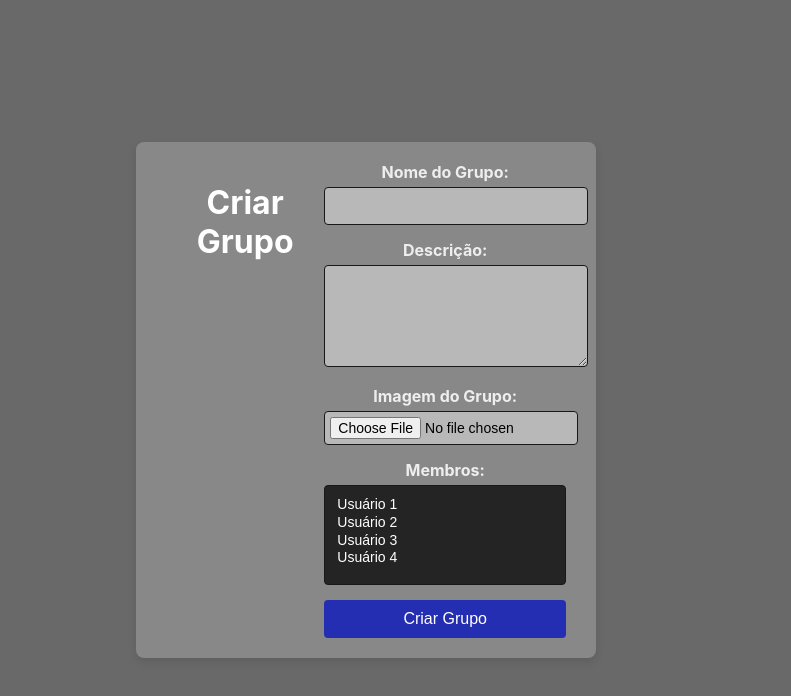
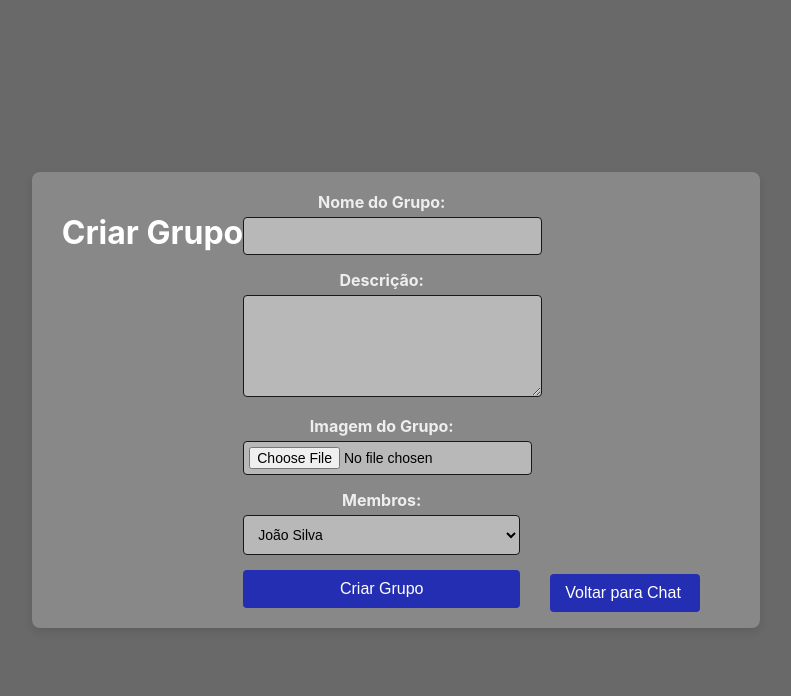
Before and after one commit to Realdo-Justino/projeto-abp, a React (Create React App) app: page /grupo in a window 1280 px wide. Shown: the top 696 px of the page, without its empty margins (274-1065 px from the left). Built offline with nearby package versions, Linux system fonts and the light colour scheme.

Commit message:
Groups Button

```diff
--- a/src/pages/Grupos/grupo.css
+++ b/src/pages/Grupos/grupo.css
@@ -13,7 +13,7 @@ body {
     border-radius: 8px;
     box-shadow: 0 4px 8px rgba(0, 0, 0, 0.1);
     width: 100%;
-    max-width: 400px;}
+    max-width: 900px;}
 
     .container h1 {
     text-align: center;
@@ -67,7 +67,7 @@ button[type="submit"]:hover {
     input[type="file"] {
     padding: 5px; }
 
-    @media (max-width: 480px) {
+    @media (max-width: 980px) {
     .container {
     padding: 15px;}
 
@@ -75,3 +75,21 @@ button[type="submit"]:hover {
     font-size: 14px;
     padding: 8px;
     }}
+    .backchat {
+        background-color: #0714c0c4;
+        display: flex;
+        color: #ffffff;
+        padding: 10px 15px;
+        border-radius: 4px;
+        font-size: 16px;
+        cursor: pointer;
+        width: 150px;
+        height: max-content;
+        transition: background-color 0.3s ease;
+        border: #000000 5px;
+        text-align: center;
+        position: relative;
+        left: px;
+        top: 382px;
+        margin: 0 auto;
+    }
--- a/src/pages/Grupos/grupo.tsx
+++ b/src/pages/Grupos/grupo.tsx
@@ -1,33 +1,25 @@
 import { useState } from 'react';
 import { Member } from '../../classes/member';
+import { useNavigate } from 'react-router-dom';
 import './grupo.css';
 
-
 function App() {
+    const navigate = useNavigate();
     const [groupName, setGroupName] = useState<string>('');
     const [groupDescription, setGroupDescription] = useState<string>('');
-    const [groupImage, setGroupImage] = useState<File|null>(null);
+    const [groupImage, setGroupImage] = useState<File | null>(null);
     const [selectedMembers, setSelectedMembers] = useState<Array<Member>>([]);
 
-    const members : Array<Member> = [
-        new Member({id: 1, name:'Usuário 1'}),
-        new Member({id: 2, name:'Usuário 2'}),
-        new Member({id: 3, name:'Usuário 3'}),
-        new Member({id: 4, name:'Usuário 4'}),
+    const members: Array<Member> = [
+        new Member({ id: 1, name: 'João Silva' }),
+        new Member({ id: 2, name: 'Maria Oliveira' }),
+        new Member({ id: 3, name: 'Pedro Souza' }),
+        new Member({ id: 4, name: 'Cristiano Ronaldo' }),
     ];
 
     const handleSubmit = (e: React.FormEvent<HTMLFormElement>) => {
         e.preventDefault();
-
-        // const groupInfo = {
-        //     name: groupName,
-        //     description: groupDescription,
-        //     image: groupImage,
-        //     members: selectedMembers,
-        // };
         alert('Grupo Criado com sucesso!');
-
-        // Resetar o formulário
         setGroupName('');
         setGroupDescription('');
         setGroupImage(null);
@@ -35,24 +27,27 @@ function App() {
     };
 
     const changeImage = (e: React.ChangeEvent<HTMLInputElement>) => {
-        if(e.target.files !== null) {
-            setGroupImage(e.target.files[0]);
+        const file = e.target.files?.[0] || null;
+        setGroupImage(file);
+    };
+
+    const handleMemberChange = (e: React.ChangeEvent<HTMLSelectElement>) => {
+        const selectedId: number = parseInt(e.target.value, 10);
+        const selectedMember = members.find((m) => m.id === selectedId);
+        if (selectedMember && !selectedMembers.some(member => member.id === selectedId)) {
+            setSelectedMembers(prev => [...prev, selectedMember]);
         }
-    }
+    };
 
-    const handleMemberChanger = (e: React.ChangeEvent<HTMLSelectElement>) => {
-        const selectedId: number = parseInt(e.target.value, 10);
-        const temMember: Member|undefined = members.find((m) => m.id === selectedId);
-
-        if (temMember !== undefined) {
-            setSelectedMembers([temMember]);
-        }
-    }
+    const handleBackToChat = () => {
+        navigate('/chat');
+    };
 
     return (
         <div className="container">
             <h1>Criar Grupo</h1>
             <form onSubmit={handleSubmit}>
+
                 <div className="form-group">
                     <label htmlFor="groupName">Nome do Grupo:</label>
                     <input
@@ -63,15 +58,16 @@ function App() {
                         required
                     />
                 </div>
+
                 <div className="form-group">
                     <label htmlFor="groupDescription">Descrição:</label>
                     <textarea
                         id="groupDescription"
-
                         value={groupDescription}
                         onChange={(e) => setGroupDescription(e.target.value)}
                     />
                 </div>
+
                 <div className="form-group">
                     <label htmlFor="groupImage">Imagem do Grupo:</label>
                     <input
@@ -81,18 +77,21 @@ function App() {
                         onChange={changeImage}
                     />
                 </div>
+
                 <div className="form-group">
                     <label>Membros:</label>
-            <select id="membersSelect" multiple onChange={handleMemberChanger}>
+                    <select id="membersSelect" onChange={handleMemberChange}>
                         {members.map((member) => (
-                    <option key={member.id} value={member.name}>
+                            <option key={member.id} value={member.id}>
                                 {member.name}
                             </option>
                         ))}
                     </select>
                 </div>
+
                 <button type="submit">Criar Grupo</button>
             </form>
+            <button className="backchat" onClick={handleBackToChat}>Voltar para Chat</button>
         </div>
     );
 }
--- a/src/pages/chat/Chat.css
+++ b/src/pages/chat/Chat.css
@@ -21,7 +21,7 @@
     overflow: hidden;
     font-family: Arial, sans-serif;
     background-color: #696969;
-    width: 80%;
+    width: 1100%;
     height: 100vh;
 }
 
@@ -79,3 +79,67 @@
 .go-back-chat:hover {
     background-color: #007bff;
 }
+.go-to-grupo{.container {
+    display: flex;
+    height: 100vh;
+}
+
+.side-bar {
+    width: 20%;
+    background-color: #f0f0f0;
+    padding: 20px;
+}
+
+.chat-container {
+    width: 80%;
+    display: flex;
+    flex-direction: column;
+}
+
+.list {
+    flex-grow: 1;
+    overflow-y: auto;
+    background-color: #ffffff;
+    padding: 10px;
+    border: 1px solid #ccc;
+    border-radius: 5px;
+}
+
+.userInput {
+    width: calc(100% - 100px);
+    padding: 10px;
+    margin-right: 10px;
+    border: 1px solid #ccc;
+    border-radius: 5px;
+}
+
+.inputMessage {
+    padding: 10px 15px;
+    background-color: #007bff;
+    color: white;
+    border: none;
+    border-radius: 5px;
+    cursor: pointer;
+    transition: background-color 0.3s ease;
+}
+
+.inputMessage:hover {
+    background-color: #0056b3;
+}
+
+.go-to-contatos, .go-to-grupo {
+    margin-top: 10px;
+    padding: 8px 15px;
+    background-color: #28a745;
+    color: rgb(255, 255, 255);
+    border: none;
+    border-radius: 5px;
+    cursor: pointer;
+    transition: background-color 0.3s ease;
+}
+
+
+
+.go-to-grupo:hover {
+    background-color: #000000;
+}}
--- a/src/pages/chat/Chat.tsx
+++ b/src/pages/chat/Chat.tsx
@@ -31,29 +31,38 @@ function Chat() : JSX.Element {
     }, [messages]);
 
     const goToContatos = () => {
-        navigate('/contato')
+        navigate('/contato');
+    }
+
+    const goToGrupo = () => {
+        navigate('/grupo');
     }
 
     return (
-        <div className = 'container'>
-            <div className = "side-bar">
+        <div className='container'>
+            <div className="side-bar">
 
             </div>
             <div className="chat-container">
                 <div ref={chatRef} className="list">
                     {messages.map((message, id) => (Message(id, message)))}
                 </div>
+
                 <form id="userInputForm" onSubmit={messageSubmit}>
                     <input
                         ref={inputMessageRef}
                         className="userInput"
                         placeholder="Digite sua mensagem..."
-                    />
+                        />
                     <button className="inputMessage" type="submit">Enviar</button>
                 </form>
-                {/* Botão para ir para a tela de Contatos */}
+
                 <button className="go-to-contatos" onClick={goToContatos}>
                     Ver Contatos
+                </button>
+
+                <button className="go-to-grupo" onClick={goToGrupo}>
+                    Criar Grupo
                 </button>
             </div>
         </div>
```
Lines whose indentation alone changed are shown as unchanged.
